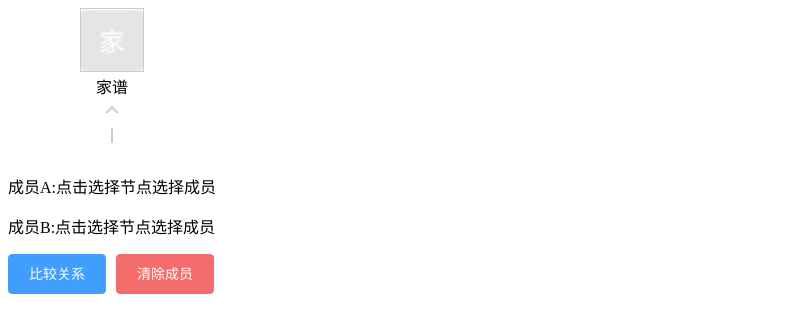
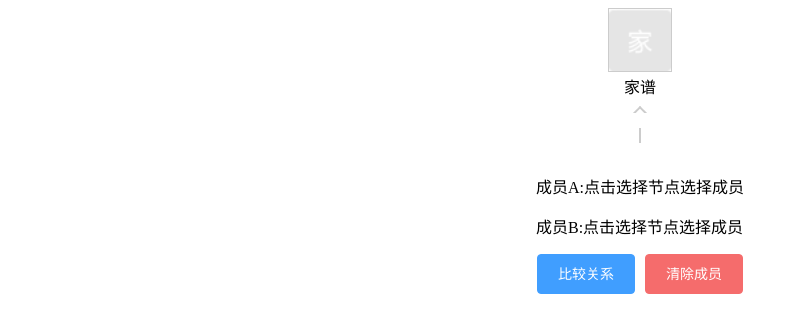
Before and after one commit to hnsxxscyx/family-tree, a Vue app: page /#/familyTree in a window 1280 px wide. Shown: the top 332 px of the page, without its empty margins (0-798 px from the left). Built offline with nearby package versions, Linux system fonts and the light colour scheme.

Commit message:
样式更新

```diff
--- a/src/views/FamilyTree/FamilyTree.vue
+++ b/src/views/FamilyTree/FamilyTree.vue
@@ -37,10 +37,14 @@ export default {
 	},
 	methods: {
 		clickNode(data, e) {
-			if (Object.keys(this.memberA).length === 0) {
-				this.memberA = { data, domNode: e.target };
-			} else if (Object.keys(this.memberB).length === 0) {
-				this.memberB = { data, domNode: e.target };
+			if (data.name === `${this.activeFalimy}家谱`) {
+				this.$message.error("家谱根节点不是成员不能被选中哦");
+			} else {
+				if (Object.keys(this.memberA).length === 0) {
+					this.memberA = { data, domNode: e.target };
+				} else if (Object.keys(this.memberB).length === 0) {
+					this.memberB = { data, domNode: e.target };
+				}
 			}
 		},
 		clearMember() {
@@ -388,6 +392,6 @@ export default {
 	.family-tree-wrapper {
 		display: flex;
 		flex-direction: column;
-		justify-content: center;
+		align-items: center;
 	}
 </style>
```
